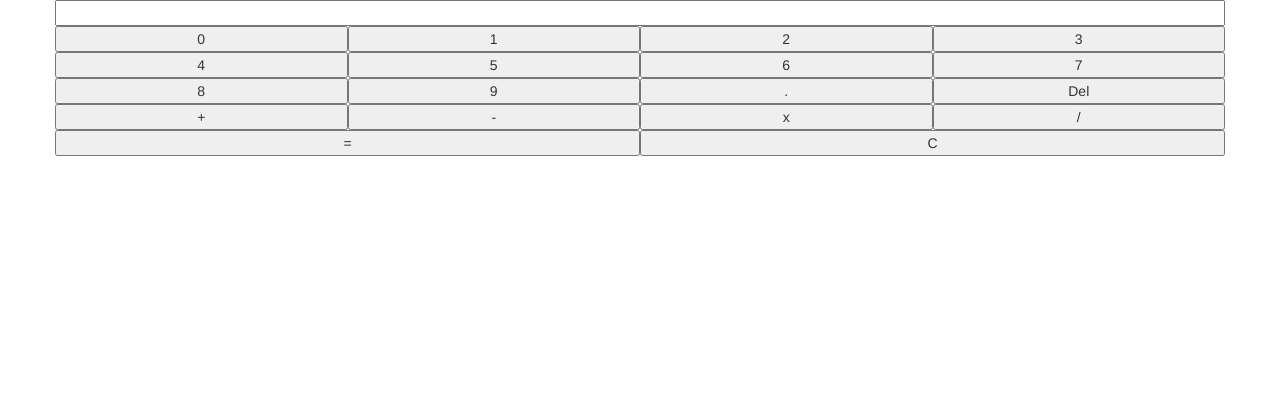
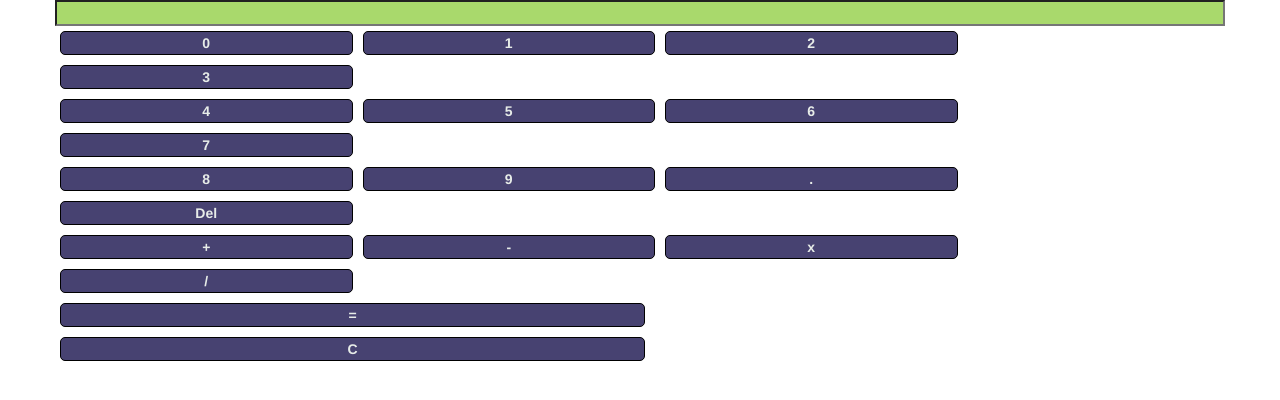
Before and after one commit to StPaulStylee/calculator_angular, a website: page public/views/index.html in a window 1280 px wide. Drawn offline with Linux system fonts and the light colour scheme.

Commit message:
bootstrap styling is annoying

```diff
--- a/public/styles/main.css
+++ b/public/styles/main.css
@@ -0,0 +1,12 @@
+.valueToCalculate input {
+  background-color: rgba(140, 204, 59, 0.75);
+}
+
+button {
+  background-color: rgb(71, 66, 113);
+  border: 1px solid black;
+  border-radius: 5px;
+  color: rgb(231, 236, 232);
+  font-weight: 700;
+  margin: 5px;
+}
--- a/public/views/index.html
+++ b/public/views/index.html
@@ -8,7 +8,7 @@
     <script src="/scripts/app.module.js"></script>
     <!-- Stylesheet and Bootstrap -->
     <link rel="stylesheet" href="/assets/vendor/bootstrap.min.css" />
-    <link rel"stylesheet" href="/assets/vendor/bootstrap.min.css"  />
+    <link rel="stylesheet" href="/styles/main.css"  />
     <!-- Controller -->
     <script src="/scripts/calculator.controller.js"></script>
     <!-- Service -->
@@ -17,8 +17,8 @@
   <body ng-app="calculatorApp" ng-controller="CalculatorController as calc">
 
     <form class="container calculator-body">
-      <div id="valueToCalculate">
-        <div class="row display">
+
+        <div class="row valueToCalculate">
           <input class="col-md-12" type="text" ng-value="calc.valueDisplay" ng-value="calc.solutionDisplay" />
         </div>
 
@@ -28,7 +28,6 @@
               <button class="col-md-3 button" ng-click="calc.inputValue(2)">2</button>
               <button class="col-md-3 button" ng-click="calc.inputValue(3)">3</button>
             </div>
-          </div>
 
           <div class="row values">
               <button class="col-md-3" ng-click="calc.inputValue(4)">4</button>
```
